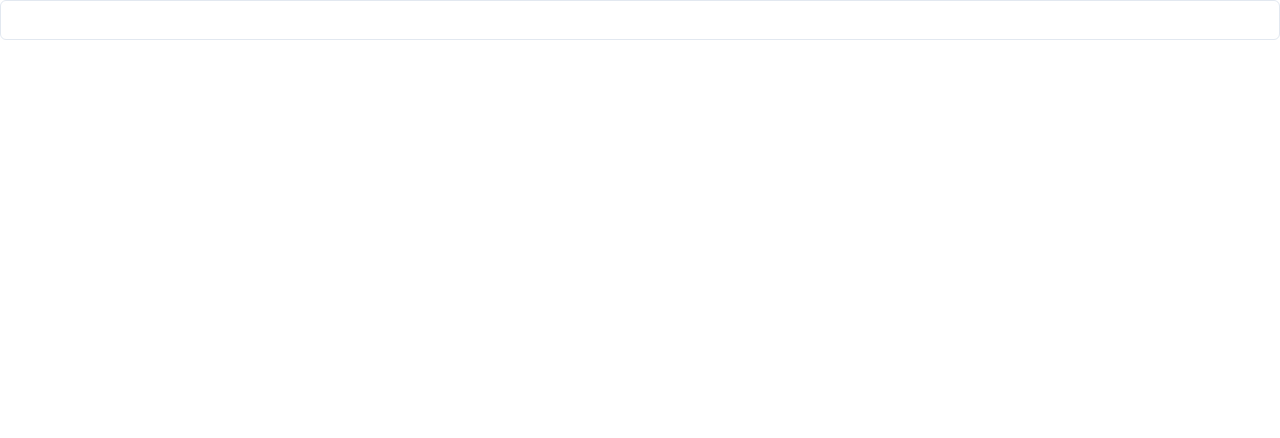
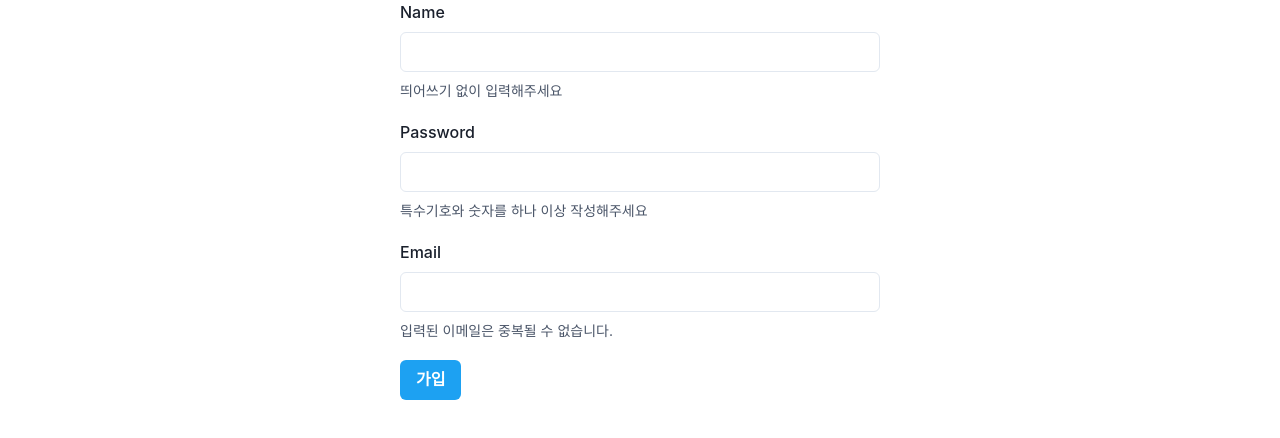
Before and after one commit to Seunggyo/react20231031, a React (Create React App) app: page / in a window 1280 px wide. Shown: the top 438 px of the page. Built offline with nearby package versions, Linux system fonts and the light colour scheme.

Commit message:
state 활용 예제

```diff
--- a/src/App.js
+++ b/src/App.js
@@ -1,16 +1,75 @@
+import {
+  Box,
+  Button,
+  Center,
+  FormControl,
+  FormHelperText,
+  FormLabel,
+  Input,
+} from "@chakra-ui/react";
 import { useState } from "react";
-import { Input } from "@chakra-ui/react";
 
 function App(props) {
-  const [message, setMessage] = useState("");
+  const [name, setName] = useState("");
+  const [password, setPassword] = useState("");
+  const [email, setEmail] = useState("");
+  const [submitting, setSubmitting] = useState(false);
 
-  function handleChange(e) {
-    setMessage(e.target.value);
+  function handleNameInput(e) {
+    setName(e.target.value);
+  }
+
+  function handlePasswordInput(e) {
+    setPassword(e.target.value);
+  }
+
+  function handleEmailInput(e) {
+    setEmail(e.target.value);
+  }
+
+  function handleSubmit(e) {
+    setSubmitting(ture);
+    //   axios.post("/adduser",{
+    //     name,email,password
+    //   }).then(response => console.log("성공할때 해야하는일"))
+    //   .catch(error => console.log("실패할때 해야하는일"))
+    //   .finally(() => console.log("꼭 해야하는일"))
   }
 
   return (
     <>
-      <Input type="text" value={message} onChange={handleChange} />
+      <Center>
+        <Box w={"480px"}>
+          <FormControl mb={5}>
+            <FormLabel>Name</FormLabel>
+            <Input type="text" value={name} onChange={handleNameInput} />
+            <FormHelperText>띄어쓰기 없이 입력해주세요</FormHelperText>
+          </FormControl>
+          <FormControl mb={5}>
+            <FormLabel>Password</FormLabel>
+            <Input
+              type="password"
+              value={password}
+              onChange={handlePasswordInput}
+            />
+            <FormHelperText>
+              특수기호와 숫자를 하나 이상 작성해주세요
+            </FormHelperText>
+          </FormControl>
+          <FormControl mb={5}>
+            <FormLabel>Email</FormLabel>
+            <Input type="email" value={email} onChange={handleEmailInput} />
+            <FormHelperText>입력된 이메일은 중복될 수 없습니다.</FormHelperText>
+          </FormControl>
+          <Button
+            isLoading={submitting}
+            onClick={handleSubmit}
+            colorScheme="twitter"
+          >
+            가입
+          </Button>
+        </Box>
+      </Center>
     </>
   );
 }
```
